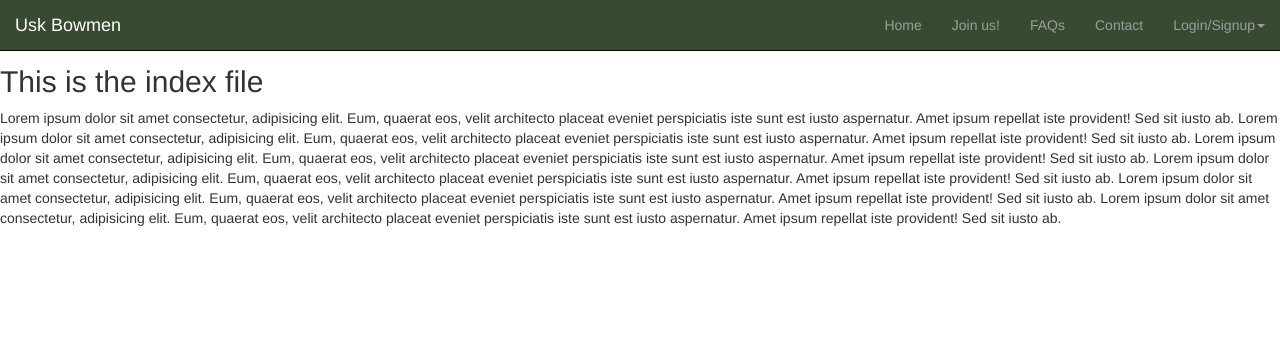
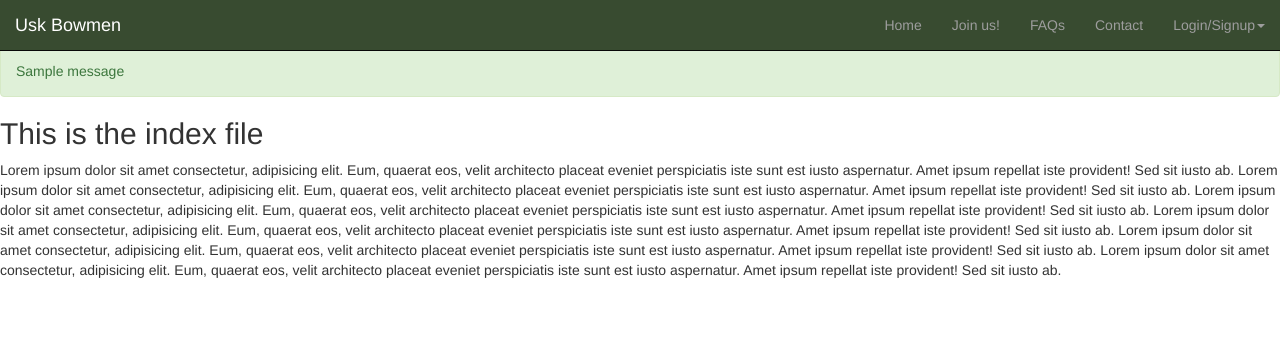
Before and after one commit to CBainCoding/SignUp, a Django app: page / in a window 1280 px wide. Shown: the top 351 px of the page. Run offline with Django 4.2, Linux system fonts and the light colour scheme; one stand-in notice (Sample message) is shown; some libraries are stand-ins or nearby versions.

Commit message:
Added messages to index page for when users delete account

```diff
--- a/core/templates/core/index.html
+++ b/core/templates/core/index.html
@@ -2,6 +2,15 @@
 {% load static %}
 
 {% block content %}
+
+    <!-- Display alert messages to user -->
+    {% if messages %}
+            {% for message in messages %}
+                <div class="alert alert-{{ message.tags }}">{{ message }}</div>
+            {% endfor %}
+    {% endif %}
+
+
     <div>
         <h2>This is the index file</h2>
 
--- a/dashboard/views.py
+++ b/dashboard/views.py
@@ -44,7 +44,7 @@ def delete_user(request):
         user = request.user
         user.delete()
         logout(request)
-        messages.success(request, 'Your account has been deleted successfully.')
+        messages.warning(request, 'Your account has been deleted successfully.')
         return redirect('/')
     else:
         return render(request, 'confirm_delete.html')
```
Also changed, not shown: db.sqlite3.
